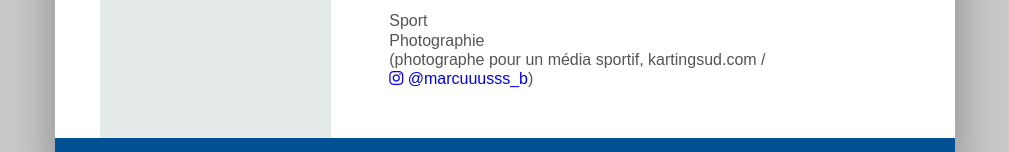
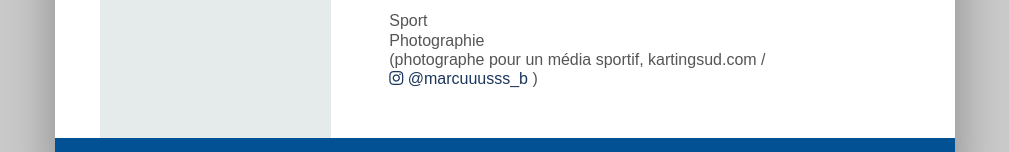
Before and after one commit to MarcBelly/monCV, a plain HTML site: page index.html in a window 1280 px wide. Shown: the part 1358-1510 px from the top of the page, without its empty margins (135-1144 px from the left). Drawn offline with Linux system fonts and the light colour scheme.

Commit message:
add instagram

```diff
--- a/index.html
+++ b/index.html
@@ -145,8 +145,9 @@
                                 target="_blank"
                                 aria-label="Instagram"
                                 class="text-darkblue"
-                                style="text-decoration: none;">
-                                <i class="fab fa-instagram"></i> @marcuuusss_b</a>)
+                                style="color: #1B365D; text-decoration: none;">
+                                <i class="fab fa-instagram"></i> @marcuuusss_b
+                            </a>)
                     </p>
                 </article>
 
```
